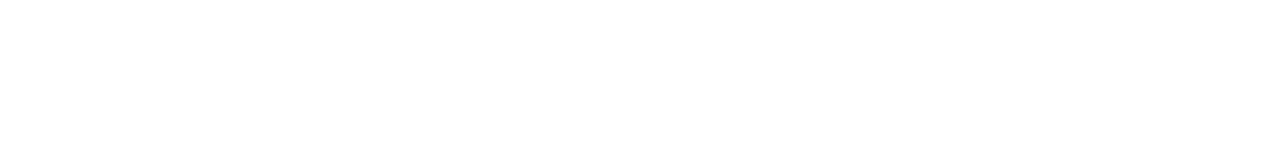
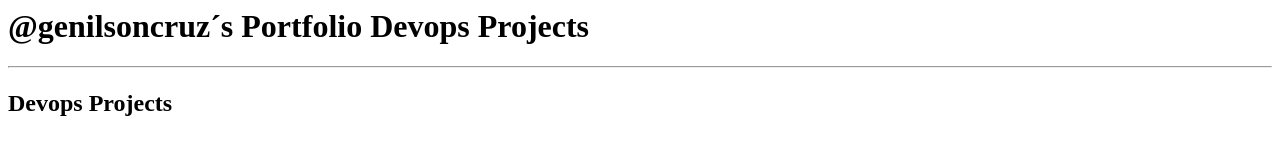
Before and after one commit to genilsoncruz/portfolio-devops, a plain HTML site: page index.html in a window 1280 px wide. Drawn offline with Linux system fonts and the light colour scheme.

Commit message:
Update index.html

```diff
--- a/index.html
+++ b/index.html
@@ -5,6 +5,10 @@
 </head>
 
 <body>
+<h1>@genilsoncruz´s Portfolio Devops Projects<h1>
+<hr>
+<h2>Devops Projects</h2>
+
 </body>
 
 </html>
```
